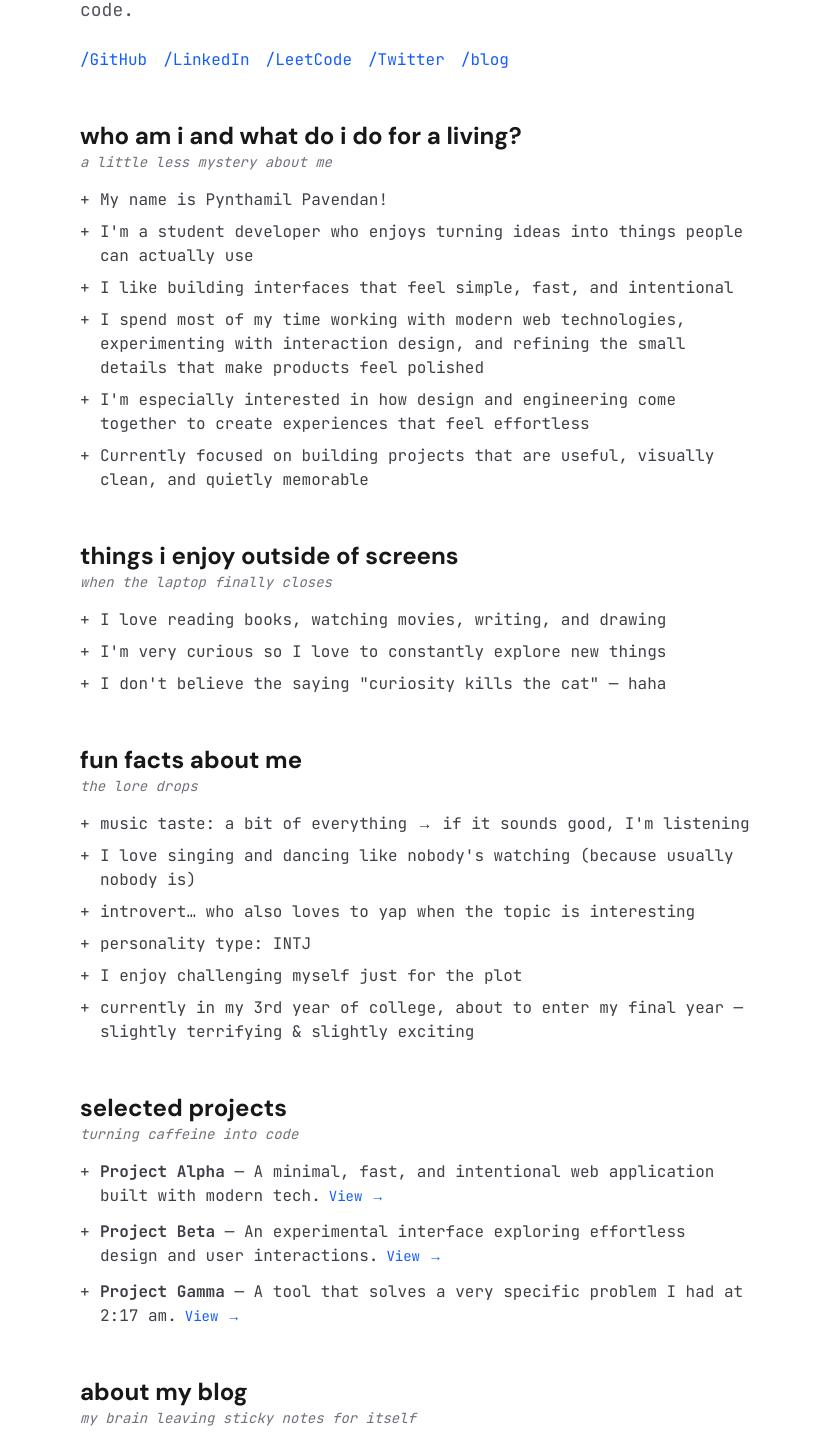
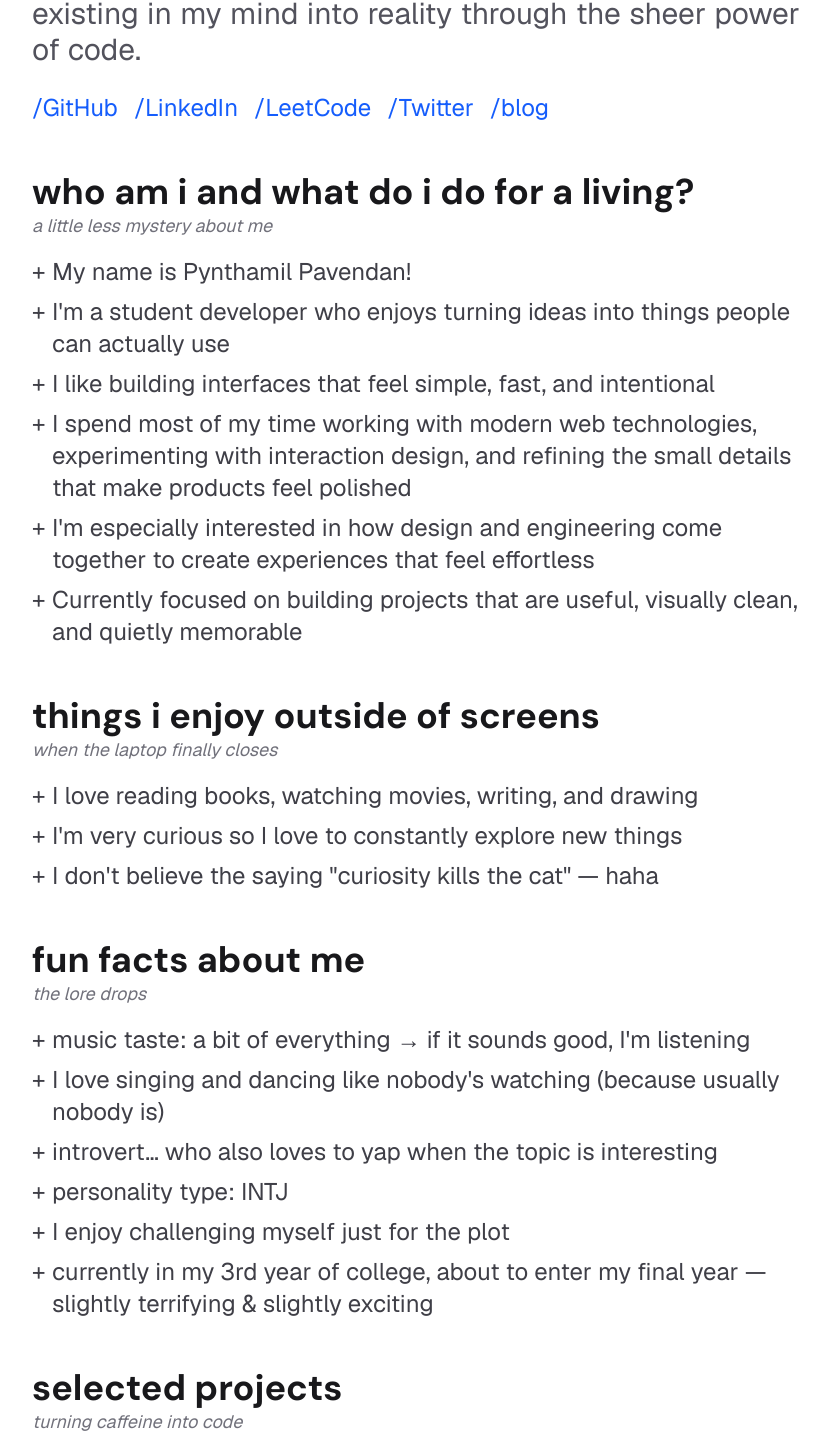
Before and after one commit to Pynthamil/software-portfolio, a Next.js app: page / in a window 1280 px wide. Shown: the part 1180-2626 px from the top of the page, without its empty margins (224-1054 px from the left). Built offline with nearby package versions, Linux system fonts and the light colour scheme.

Commit message:
Scale up font size to 2x for body text, headings, navbar links, and footer grid; update font-sans and content wrapper width

```diff
--- a/app/layout.tsx
+++ b/app/layout.tsx
@@ -35,7 +35,7 @@ export default function RootLayout({
       lang="en"
       className={`${geistSans.variable} ${jetbrainsMono.variable} ${dmSans.variable} h-full antialiased`}
     >
-      <body className="min-h-full flex flex-col bg-white dark:bg-black font-mono text-zinc-900 dark:text-zinc-50">
+      <body className="min-h-full flex flex-col bg-white dark:bg-black font-sans text-zinc-900 dark:text-zinc-50">
         <Navbar />
         {children}
       </body>
--- a/app/page.tsx
+++ b/app/page.tsx
@@ -19,15 +19,15 @@ export default function Home() {
       {/* Content wrapper */}
       <div className="flex flex-col items-center px-12 pt-6 md:pt-10 lg:pt-12 pb-8 md:pb-16 lg:pb-20 gap-12 w-full">
 
-        {/* Text content wrapper - standard width (max-w-2xl) */}
-        <div className="max-w-2xl w-full text-left flex flex-col gap-12">
+        {/* Text content wrapper - standard width (max-w-3xl) */}
+        <div className="max-w-3xl w-full text-left flex flex-col gap-12 text-2xl">
 
         {/* Intro */}
         <div>
-          <h1 className="text-4xl font-bold text-zinc-900 dark:text-zinc-50 mb-8 [font-family:var(--font-dm-sans)]">
+          <h1 className="text-6xl font-bold text-zinc-900 dark:text-zinc-50 mb-8 [font-family:var(--font-dm-sans)]">
             Hi, this is Pynthamil!
           </h1>
-          <p className="mt-4 text-lg text-zinc-600 dark:text-zinc-400 text-justify">
+          <p className="mt-4 text-3xl text-zinc-600 dark:text-zinc-400 text-justify">
             I am a curious being who loves bringing the crazy ideas existing in my mind into reality through the sheer power of code.
           </p>
           <div className="mt-6 flex gap-4">
@@ -76,10 +76,10 @@ export default function Home() {
 
         {/* Section: Who am I */}
         <section id="about" className="scroll-mt-24">
-          <h2 className="text-2xl font-bold text-zinc-900 dark:text-zinc-50 [font-family:var(--font-dm-sans)]">
+          <h2 className="text-4xl font-bold text-zinc-900 dark:text-zinc-50 [font-family:var(--font-dm-sans)]">
             who am i and what do i do for a living?
           </h2>
-          <p className="text-sm text-zinc-500 dark:text-zinc-400 italic mb-4">
+          <p className="text-lg text-zinc-500 dark:text-zinc-400 italic mb-4">
             a little less mystery about me
           </p>
           <ul className="plus-list space-y-2 text-zinc-700 dark:text-zinc-300">
@@ -94,10 +94,10 @@ export default function Home() {
 
         {/* Section: Outside of screens */}
         <section>
-          <h2 className="text-2xl font-bold text-zinc-900 dark:text-zinc-50 [font-family:var(--font-dm-sans)]">
+          <h2 className="text-4xl font-bold text-zinc-900 dark:text-zinc-50 [font-family:var(--font-dm-sans)]">
             things i enjoy outside of screens
           </h2>
-          <p className="text-sm text-zinc-500 dark:text-zinc-400 italic mb-4">
+          <p className="text-lg text-zinc-500 dark:text-zinc-400 italic mb-4">
             when the laptop finally closes
           </p>
           <ul className="plus-list space-y-2 text-zinc-700 dark:text-zinc-300">
@@ -109,10 +109,10 @@ export default function Home() {
 
         {/* Section: Fun facts */}
         <section>
-          <h2 className="text-2xl font-bold text-zinc-900 dark:text-zinc-50 [font-family:var(--font-dm-sans)]">
+          <h2 className="text-4xl font-bold text-zinc-900 dark:text-zinc-50 [font-family:var(--font-dm-sans)]">
             fun facts about me
           </h2>
-          <p className="text-sm text-zinc-500 dark:text-zinc-400 italic mb-4">
+          <p className="text-lg text-zinc-500 dark:text-zinc-400 italic mb-4">
             the lore drops
           </p>
           <ul className="plus-list space-y-2 text-zinc-700 dark:text-zinc-300">
@@ -127,34 +127,34 @@ export default function Home() {
 
         {/* Section: Projects */}
         <section id="projects" className="scroll-mt-24">
-          <h2 className="text-2xl font-bold text-zinc-900 dark:text-zinc-50 [font-family:var(--font-dm-sans)]">
+          <h2 className="text-4xl font-bold text-zinc-900 dark:text-zinc-50 [font-family:var(--font-dm-sans)]">
             selected projects
           </h2>
-          <p className="text-sm text-zinc-500 dark:text-zinc-400 italic mb-4">
+          <p className="text-lg text-zinc-500 dark:text-zinc-400 italic mb-4">
             turning caffeine into code
           </p>
           <ul className="plus-list space-y-3 text-zinc-700 dark:text-zinc-300">
             <li>
               <strong>Project Alpha</strong> — A minimal, fast, and intentional web application built with modern tech.
-              <a href="#" className="ml-2 text-blue-600 hover:underline dark:text-blue-400 text-sm">View →</a>
+              <a href="#" className="ml-2 text-blue-600 hover:underline dark:text-blue-400 text-lg">View →</a>
             </li>
             <li>
               <strong>Project Beta</strong> — An experimental interface exploring effortless design and user interactions.
-              <a href="#" className="ml-2 text-blue-600 hover:underline dark:text-blue-400 text-sm">View →</a>
+              <a href="#" className="ml-2 text-blue-600 hover:underline dark:text-blue-400 text-lg">View →</a>
             </li>
             <li>
               <strong>Project Gamma</strong> — A tool that solves a very specific problem I had at 2:17 am.
-              <a href="#" className="ml-2 text-blue-600 hover:underline dark:text-blue-400 text-sm">View →</a>
+              <a href="#" className="ml-2 text-blue-600 hover:underline dark:text-blue-400 text-lg">View →</a>
             </li>
           </ul>
         </section>
 
         {/* Section: About my blog */}
         <section>
-          <h2 className="text-2xl font-bold text-zinc-900 dark:text-zinc-50 [font-family:var(--font-dm-sans)]">
+          <h2 className="text-4xl font-bold text-zinc-900 dark:text-zinc-50 [font-family:var(--font-dm-sans)]">
             about my blog
           </h2>
-          <p className="text-sm text-zinc-500 dark:text-zinc-400 italic mb-4">
+          <p className="text-lg text-zinc-500 dark:text-zinc-400 italic mb-4">
             my brain leaving sticky notes for itself
           </p>
           <ul className="plus-list space-y-2 text-zinc-700 dark:text-zinc-300">
@@ -167,10 +167,10 @@ export default function Home() {
 
         {/* Section: Latest Blog Posts */}
         <section id="blog" className="scroll-mt-24">
-          <h2 className="text-2xl font-bold text-zinc-900 dark:text-zinc-50 [font-family:var(--font-dm-sans)]">
+          <h2 className="text-4xl font-bold text-zinc-900 dark:text-zinc-50 [font-family:var(--font-dm-sans)]">
             latest posts
           </h2>
-          <p className="text-sm text-zinc-500 dark:text-zinc-400 italic mb-6">
+          <p className="text-lg text-zinc-500 dark:text-zinc-400 italic mb-6">
             from the digital notebook
           </p>
           <div className="flex flex-col gap-8">
@@ -180,13 +180,13 @@ export default function Home() {
                 <Image src="https://my-blog-tan-tau.vercel.app/banners/Post1.svg" alt="So...Here I Am on the Internet" width={400} height={300} className="w-full aspect-video object-cover rounded-lg group-hover:opacity-80 transition-opacity" />
               </div>
               <div>
-                <h3 className="font-bold text-lg text-zinc-900 dark:text-zinc-50 group-hover:text-blue-600 dark:group-hover:text-blue-400 transition-colors">
+                <h3 className="font-bold text-3xl text-zinc-900 dark:text-zinc-50 group-hover:text-blue-600 dark:group-hover:text-blue-400 transition-colors">
                   So...Here I Am on the Internet
                 </h3>
-                <p className="text-sm text-zinc-600 dark:text-zinc-400 mt-1 line-clamp-2">
+                <p className="text-lg text-zinc-600 dark:text-zinc-400 mt-1 line-clamp-2">
                   a little about me, what I enjoy, and why I started this blog
                 </p>
-                <p className="text-sm font-medium text-blue-600 dark:text-blue-400 mt-2">Read post →</p>
+                <p className="text-lg font-medium text-blue-600 dark:text-blue-400 mt-2">Read post →</p>
               </div>
             </a>
 
@@ -196,13 +196,13 @@ export default function Home() {
                 <Image src="https://my-blog-tan-tau.vercel.app/banners/post2.svg" alt="readme, but make it aesthetic ✨" width={400} height={300} className="w-full aspect-video object-cover rounded-lg group-hover:opacity-80 transition-opacity" />
               </div>
               <div>
-                <h3 className="font-bold text-lg text-zinc-900 dark:text-zinc-50 group-hover:text-blue-600 dark:group-hover:text-blue-400 transition-colors">
+                <h3 className="font-bold text-3xl text-zinc-900 dark:text-zinc-50 group-hover:text-blue-600 dark:group-hover:text-blue-400 transition-colors">
                   readme, but make it aesthetic ✨
                 </h3>
-                <p className="text-sm text-zinc-600 dark:text-zinc-400 mt-1 line-clamp-2">
+                <p className="text-lg text-zinc-600 dark:text-zinc-400 mt-1 line-clamp-2">
                   not everything has to be loud to be meaningful.
                 </p>
-                <p className="text-sm font-medium text-blue-600 dark:text-blue-400 mt-2">Read post →</p>
+                <p className="text-lg font-medium text-blue-600 dark:text-blue-400 mt-2">Read post →</p>
               </div>
             </a>
 
@@ -212,13 +212,13 @@ export default function Home() {
                 <Image src="https://my-blog-tan-tau.vercel.app/banners/post5.svg" alt="Git Commit Go" width={400} height={300} className="w-full aspect-video object-cover rounded-lg group-hover:opacity-80 transition-opacity" />
               </div>
               <div>
-                <h3 className="font-bold text-lg text-zinc-900 dark:text-zinc-50 group-hover:text-blue-600 dark:group-hover:text-blue-400 transition-colors">
+                <h3 className="font-bold text-3xl text-zinc-900 dark:text-zinc-50 group-hover:text-blue-600 dark:group-hover:text-blue-400 transition-colors">
                   Git Commit Go
                 </h3>
-                <p className="text-sm text-zinc-600 dark:text-zinc-400 mt-1 line-clamp-2">
+                <p className="text-lg text-zinc-600 dark:text-zinc-400 mt-1 line-clamp-2">
                   A quick guide on how to interact with GitHub programmatically using their REST API.
                 </p>
-                <p className="text-sm font-medium text-blue-600 dark:text-blue-400 mt-2">Read post →</p>
+                <p className="text-lg font-medium text-blue-600 dark:text-blue-400 mt-2">Read post →</p>
               </div>
             </a>
           </div>
@@ -226,10 +226,10 @@ export default function Home() {
 
         {/* Section: Currently learning */}
         <section>
-          <h2 className="text-2xl font-bold text-zinc-900 dark:text-zinc-50 [font-family:var(--font-dm-sans)]">
+          <h2 className="text-4xl font-bold text-zinc-900 dark:text-zinc-50 [font-family:var(--font-dm-sans)]">
             what i am currently learning
           </h2>
-          <p className="text-sm text-zinc-500 dark:text-zinc-400 italic mb-4">
+          <p className="text-lg text-zinc-500 dark:text-zinc-400 italic mb-4">
             learning, unlearning, relearning
           </p>
           <ul className="plus-list space-y-2 text-zinc-700 dark:text-zinc-300">
--- a/components/Footer.tsx
+++ b/components/Footer.tsx
@@ -54,7 +54,7 @@ export default function Footer() {
         <div className="max-w-5xl mx-auto flex flex-col gap-12">
 
           {/* Main Footer Info Grid */}
-          <div className="grid grid-cols-1 md:grid-cols-3 gap-8 text-base font-mono text-zinc-650 dark:text-zinc-400">
+          <div className="grid grid-cols-1 md:grid-cols-3 gap-8 text-lg font-sans text-zinc-650 dark:text-zinc-400">
             {/* Column 1: Info */}
             <div className="flex flex-col gap-3">
               <span className="font-bold text-zinc-900 dark:text-white text-xl">pyndulogs()</span>
--- a/components/Navbar.tsx
+++ b/components/Navbar.tsx
@@ -8,15 +8,15 @@ export default function Navbar() {
 
   return (
     <div className="w-full flex justify-center fixed top-0 z-50 px-4 pt-6">
-      <header className="w-full max-w-xl flex flex-col px-4 py-2 rounded-lg border border-zinc-200 dark:border-zinc-800 bg-white/90 dark:bg-zinc-900/90 backdrop-blur-md shadow-sm transition-all duration-300">
+      <header className="w-full max-w-2xl flex flex-col px-4 py-2 rounded-lg border border-zinc-200 dark:border-zinc-800 bg-white/90 dark:bg-zinc-900/90 backdrop-blur-md shadow-sm transition-all duration-300">
         <div className="flex justify-between items-center w-full">
-          <Link href="/" className="flex items-center gap-3 font-bold text-zinc-900 dark:text-zinc-50 text-lg">
+          <Link href="/" className="flex items-center gap-3 font-bold text-zinc-900 dark:text-zinc-50 text-2xl">
             <img src="/SmileyFace.svg" alt="Smiley Face Logo" className="w-8 h-8 rounded-lg" />
             pyndulogs()
           </Link>
 
           {/* Desktop Nav */}
-          <div className="hidden md:flex items-center gap-6 text-sm text-zinc-600 dark:text-zinc-400">
+          <div className="hidden md:flex items-center gap-6 text-lg text-zinc-600 dark:text-zinc-400">
             <Link href="#blog" className="hover:text-zinc-900 dark:hover:text-zinc-50 transition-colors">blog</Link>
             <Link href="#projects" className="hover:text-zinc-900 dark:hover:text-zinc-50 transition-colors">projects</Link>
             <Link href="#about" className="hover:text-zinc-900 dark:hover:text-zinc-50 transition-colors">about</Link>
@@ -44,7 +44,7 @@ export default function Navbar() {
 
         {/* Mobile Nav Dropdown */}
         {isOpen && (
-          <div className="md:hidden flex flex-col mt-4 pt-4 border-t border-zinc-200 dark:border-zinc-800 gap-4 text-sm text-zinc-600 dark:text-zinc-400 pb-2">
+          <div className="md:hidden flex flex-col mt-4 pt-4 border-t border-zinc-200 dark:border-zinc-800 gap-4 text-lg text-zinc-600 dark:text-zinc-400 pb-2">
             <Link href="#blog" onClick={() => setIsOpen(false)} className="hover:text-zinc-900 dark:hover:text-zinc-50 transition-colors px-2 py-1">blog</Link>
             <Link href="#projects" onClick={() => setIsOpen(false)} className="hover:text-zinc-900 dark:hover:text-zinc-50 transition-colors px-2 py-1">projects</Link>
             <Link href="#about" onClick={() => setIsOpen(false)} className="hover:text-zinc-900 dark:hover:text-zinc-50 transition-colors px-2 py-1">about</Link>
```
